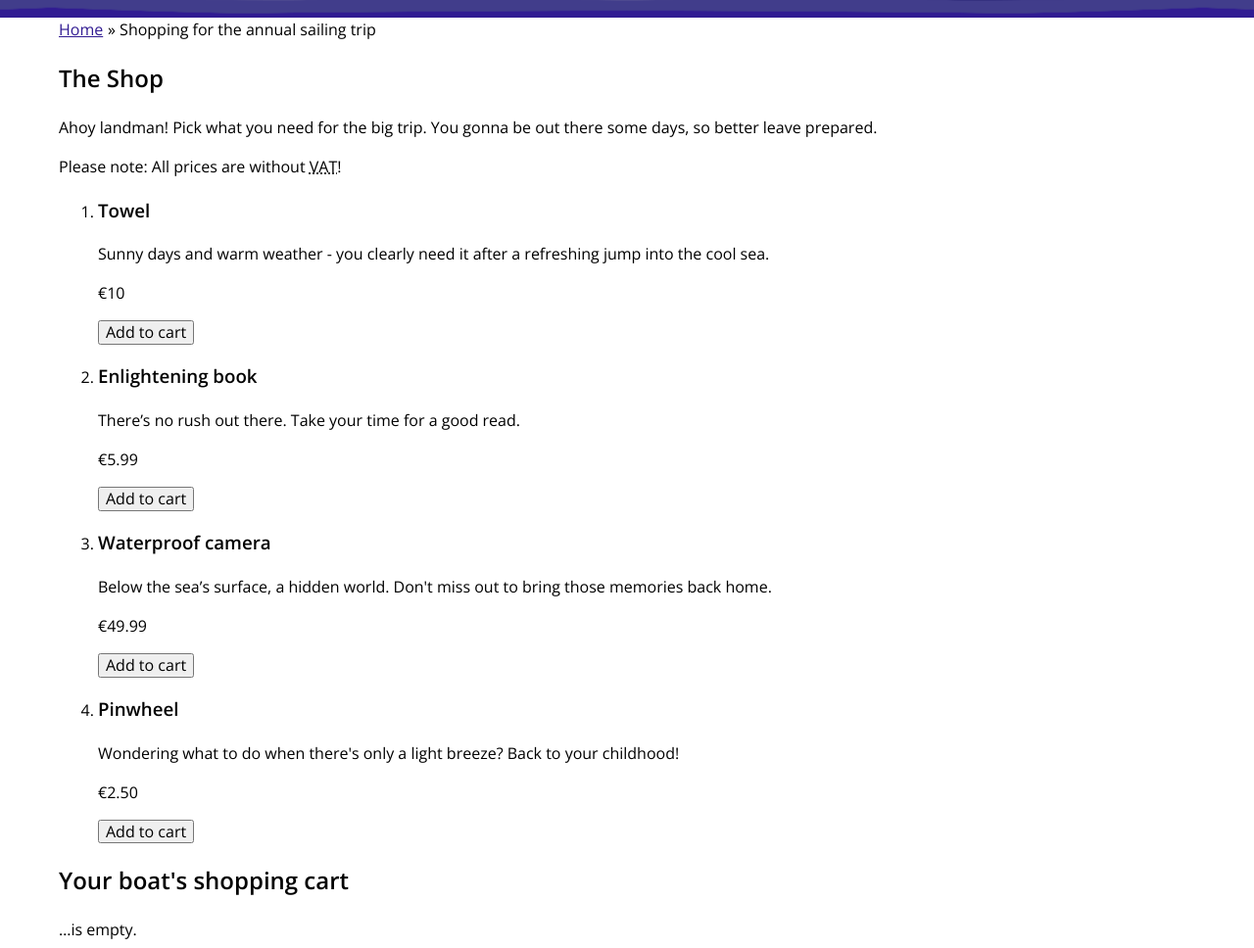
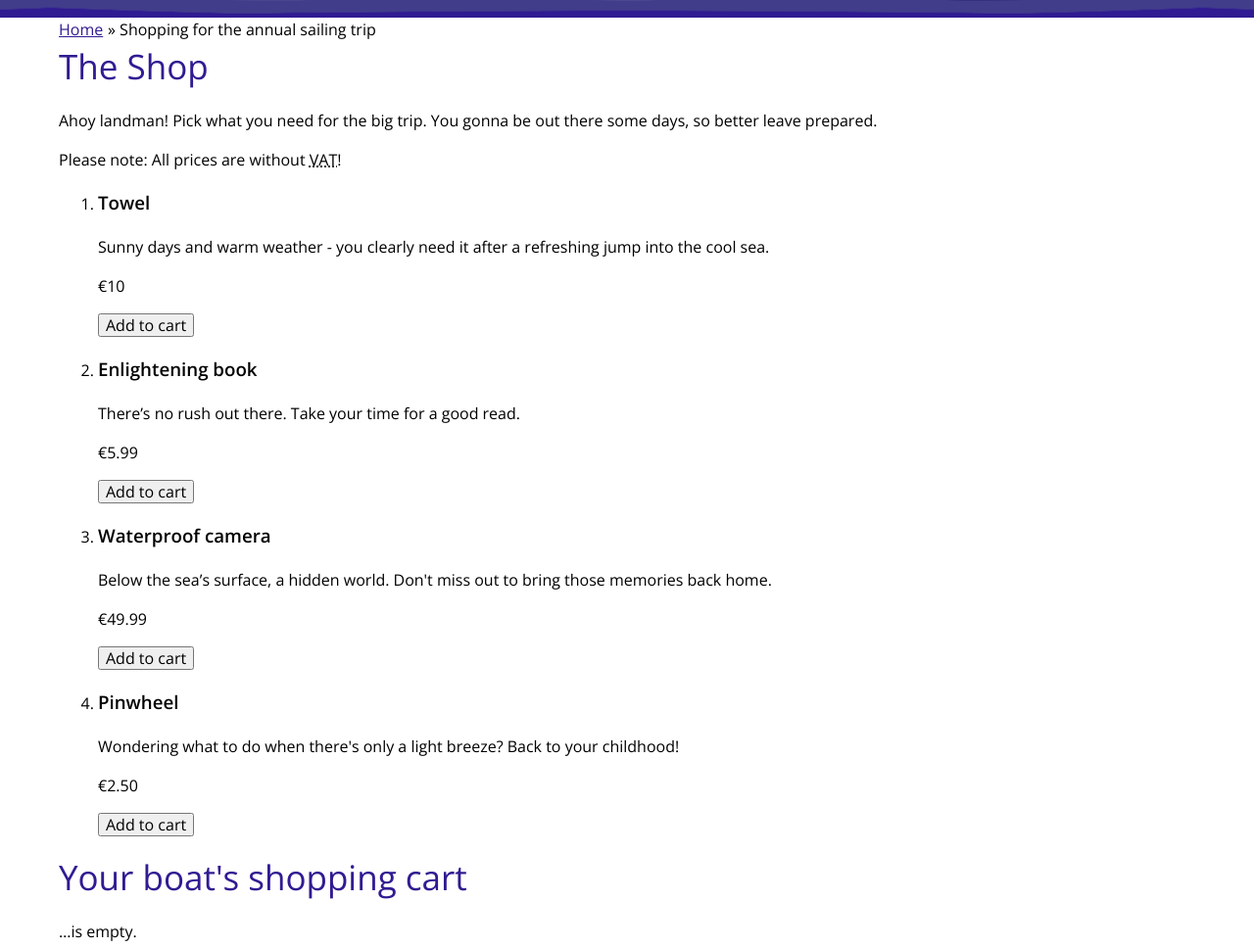
Before and after one commit to fabricionaweb/daimler-front-end-test, a website: page src/index.html in a window 1280 px wide. Shown: the part 332-1300 px from the top of the page at 98% size. Drawn offline with nearby package versions, Linux system fonts and the light colour scheme; files that its build step writes are made by us from their sources; files whose address does not match are found by name.

Commit message:
Headline component

```diff
--- /dev/null
+++ b/src/components/page/_headline.scss
@@ -0,0 +1,13 @@
+// -- HEADINGS
+
+.headline {
+  color: $c-primary;
+  font-size: $font-size-headline-component;
+  font-weight: $font-weight-regular;
+  margin-top: 0;
+  margin-bottom: $vertical-rythm-spacing-text;
+
+  @include on-large-screen {
+    font-size: $font-size-headline-component-large;
+  }
+}
--- a/src/index.html
+++ b/src/index.html
@@ -19,7 +19,7 @@
         <li class="breadcrumbs__item breadcrumbs__item--active">Shopping for the annual sailing trip</li>
       </ol>
       <section id="section-shop">
-        <h2>The Shop</h2>
+        <h2 class="headline">The Shop</h2>
         <p>
           Ahoy landman! Pick what you need for the big trip. You gonna be out there some days, so better leave prepared.
         </p>
@@ -86,7 +86,7 @@
         </ol>
       </section>
       <aside id="section-shoppingcart">
-        <h2>Your boat's shopping cart</h2>
+        <h2 class="headline">Your boat's shopping cart</h2>
         <p>&hellip;is empty.</p>
         <form id="shoppingcart-form">
           <table>
--- a/src/styles.scss
+++ b/src/styles.scss
@@ -12,3 +12,4 @@
 // Please note: To stylize components change only the theme files
 @import 'components/header/header';
 @import 'components/breadcrumbs/breadcrumbs';
+@import 'components/page/headline';
```
Also changed, not shown: 1 other file.
